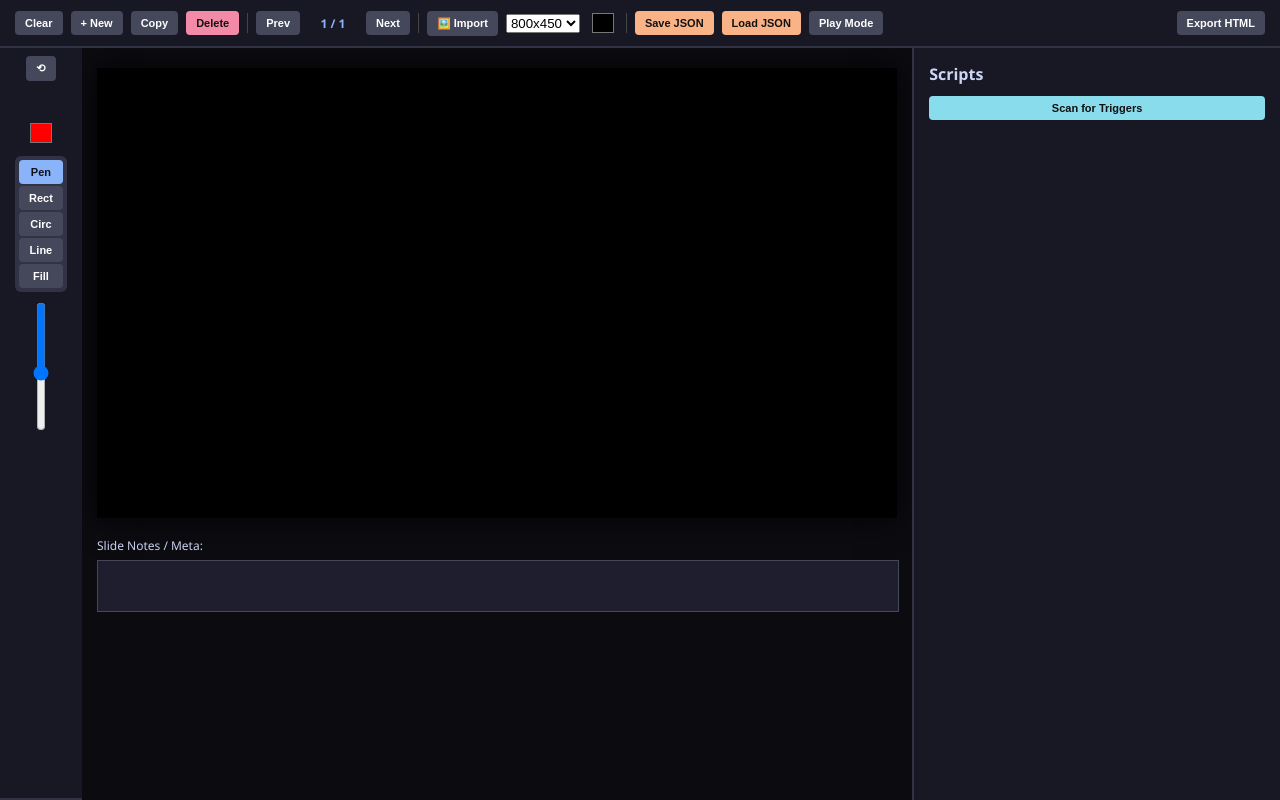
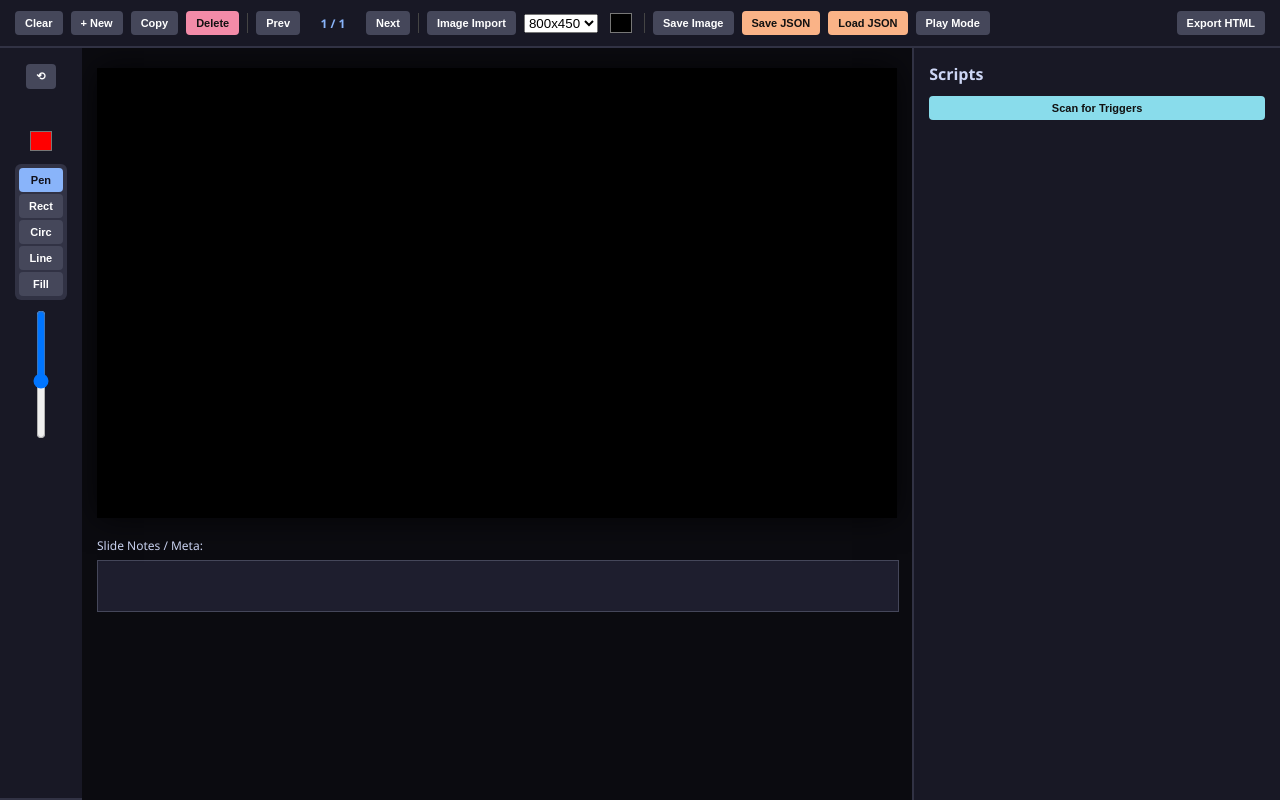
Before and after one commit to hacknorris-code/paint-game-editor, a plain HTML site: page index.html in a window 1280 px wide. Drawn offline with Linux system fonts and the light colour scheme.

Commit message:
added mouse tracker and image export

```diff
--- a/index.html
+++ b/index.html
@@ -96,7 +96,7 @@
     <span id="slideIndicator" class="indicator">1 / 1</span>
     <button onclick="nextSlide()">Next</button>
     <div style="border-left: 1px solid #444; height: 20px;"></div>
-    <button onclick="document.getElementById('imgInput').click()">🖼️ Import</button>
+    <button onclick="document.getElementById('imgInput').click()">Image Import</button>
     <input type="file" id="imgInput" hidden accept="image/*" onchange="importImage(event)">
     <select id="resSelect" onchange="changeResolution()" aria-label="canvas size">
         <option value="800,450">800x450</option>
@@ -107,6 +107,7 @@
     </select>
     <input type="color" id="bgPicker" value="#fff" aria-label="project background color">
     <div style="border-left: 1px solid #444; height: 20px;"></div>
+    <button onclick="saveImage()">Save Image</button>
 
     <button onclick="saveProject()" style="background:#fab387; color:#111">Save JSON</button>
     <button onclick="document.getElementById('projInput').click()" style="background:#fab387; color:#111">Load JSON</button>
@@ -119,6 +120,7 @@
 
 <main>
 <div class="toolbar vert">
+    <div id="position"></div>
     <button onclick="undo()" title="Undo">⟲</button>
     <div style="border-top: 1px solid #444; height: 20px;"></div>
     <input type="color" id="colorPicker" value="#ff0000" aria-label="brush color">
@@ -263,8 +265,9 @@ Nav.swapPart(0,0,50,50,100,100); // swap two parts of image - in this case a sel
     }
 
     function move(e) {
+        const [x, y] = getCoords(e);
+        position.innerHTML = "<pre>x: " + x.toString().padStart(4," ")+"<br>y:"+y.toString().padStart(4," ")+ "</pre>";
         if (!isDrawing || mode !== 'edit') return;
-        const [x, y] = getCoords(e);
         const color = document.getElementById('colorPicker').value;
         const size = parseInt(document.getElementById('brushSize').value);
 
@@ -461,6 +464,11 @@ Nav.swapPart(0,0,50,50,100,100); // swap two parts of image - in this case a sel
         const blob = new Blob([JSON.stringify(slides)], {type:'application/json'});
         const a = document.createElement('a'); a.href = URL.createObjectURL(blob);
         a.download = 'project.json'; a.click();
+    }
+    function saveImage() {
+        const blob = canvas.toDataURL("image/png").replace("image/png", "image/octet-stream");
+        const a = document.createElement('a'); a.href = blob;
+        a.download = 'slide_'+currentSlideIdx+'_image.png' ; a.click();
     }
 
     function loadProject(e) {
```
